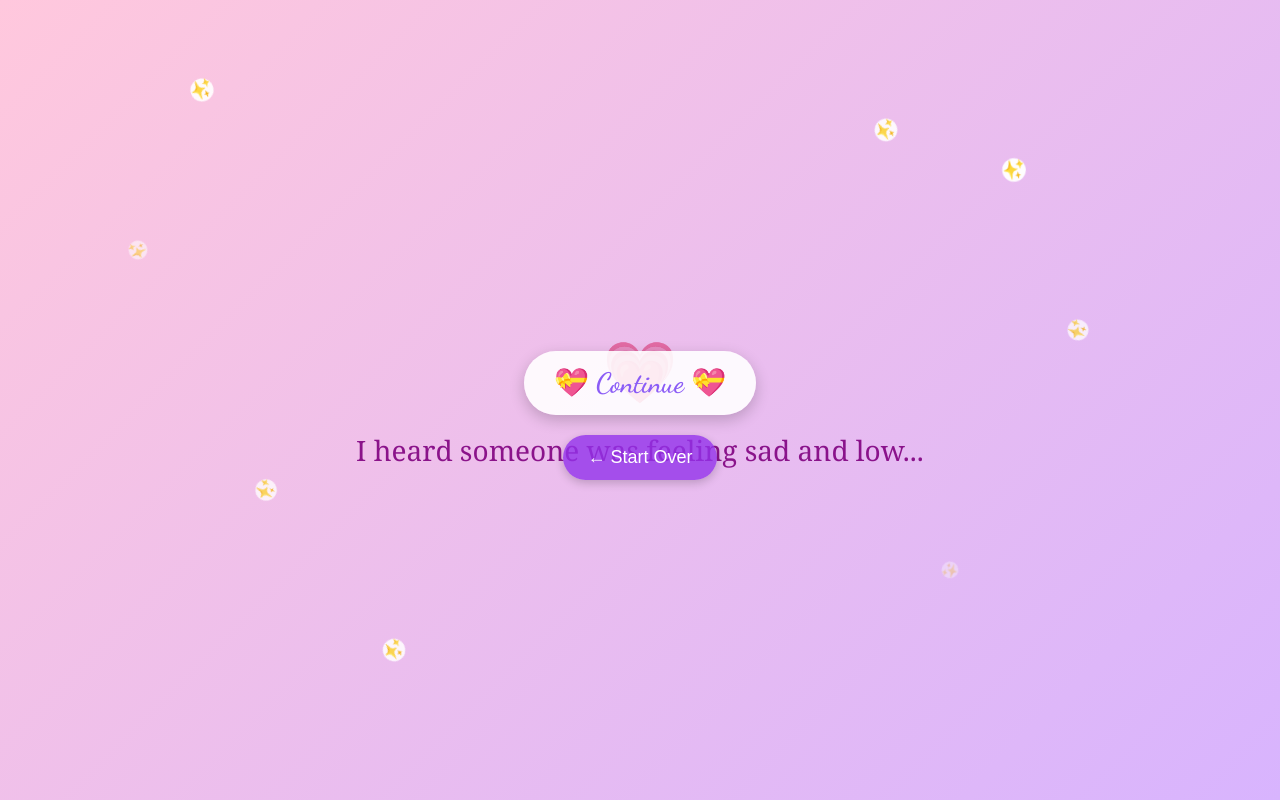
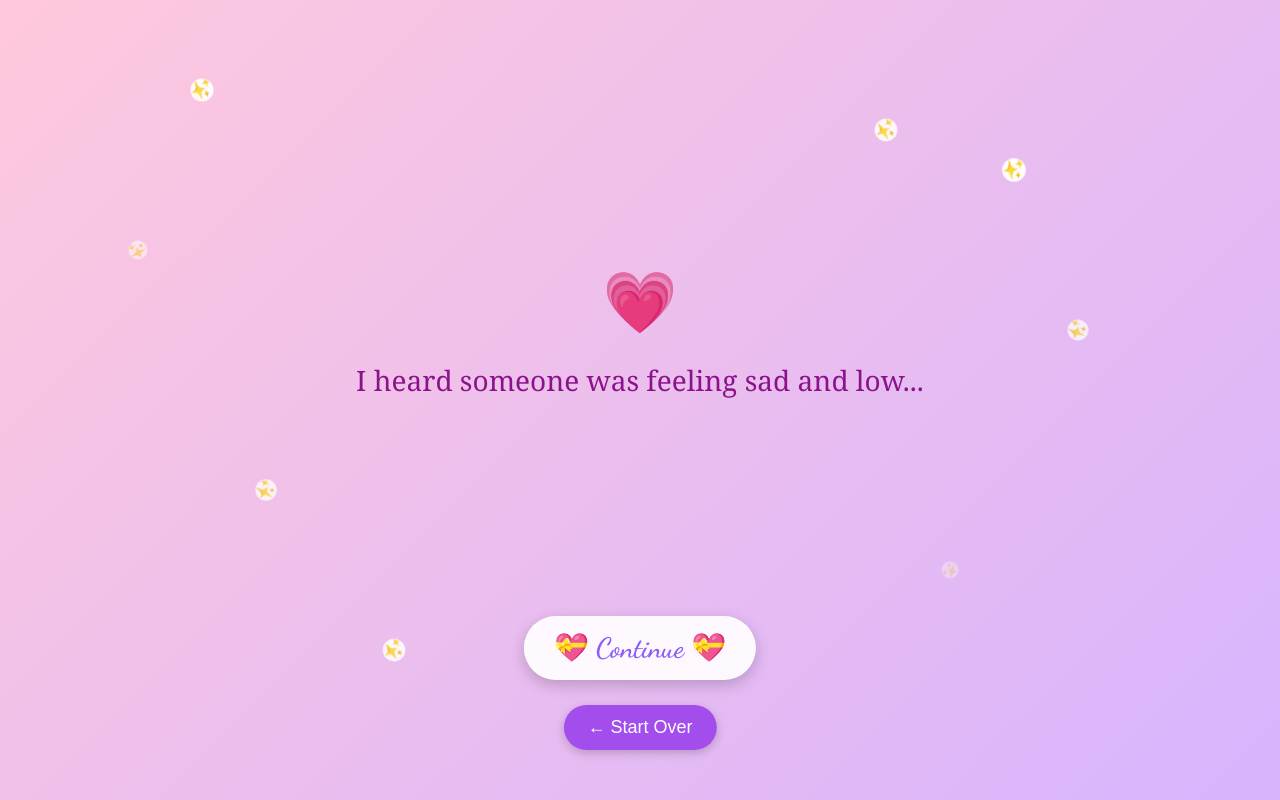
Before and after one commit to Oluwaseun-Adediwura/princess-symonne, a plain HTML site: page index.html in a window 1280 px wide. Both pictures are taken after a click on the button "Click Me". Drawn offline with Linux system fonts and the light colour scheme; a web font is replaced by a local one.

Commit message:
Update styles.css(fixed start over)

```diff
--- a/styles.css
+++ b/styles.css
@@ -115,6 +115,8 @@ body, html {
 .concern-content {
     text-align: center;
     animation: fadeInUp 0.8s ease-out;
+    margin-bottom: 120px; /* Extra space for fixed buttons */
+    padding-bottom: 20px;
 }
 
 .heart-icon {
@@ -143,6 +145,8 @@ body, html {
     max-width: 700px;
     text-align: center;
     animation: fadeInUp 0.8s ease-out;
+    margin-bottom: 120px; /* Extra space for fixed buttons */
+    padding-bottom: 20px;
 }
 
 .bouquet-container {
@@ -223,11 +227,16 @@ body, html {
 
 /* Buttons */
 .button-container {
-    margin-top: 30px;
+    position: fixed;
+    bottom: 50px;
+    left: 50%;
+    transform: translateX(-50%);
     display: flex;
     flex-direction: column;
     align-items: center;
-    gap: 20px;
+    gap: 15px;
+    z-index: 100;
+    width: auto;
 }
 
 .main-button {
@@ -243,6 +252,9 @@ body, html {
     cursor: pointer;
     transition: all 0.3s ease;
     min-width: 200px;
+    position: relative;
+    z-index: 20;
+    pointer-events: all;
 }
 
 .main-button:hover {
@@ -267,6 +279,10 @@ body, html {
     transition: all 0.3s ease;
     opacity: 1;
     transform: scale(1);
+    position: relative;
+    z-index: 20;
+    pointer-events: all;
+    margin-top: 10px;
 }
 
 .back-button:hover {
```
